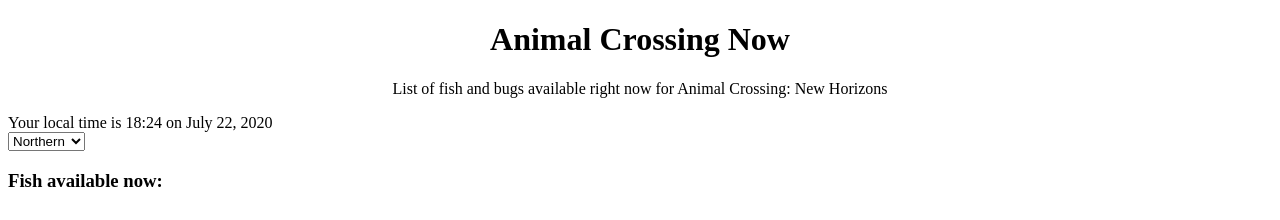
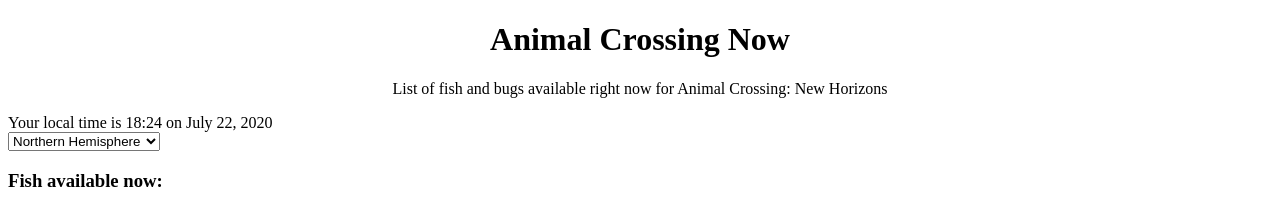
Before and after one commit to bekahjaned/animal-crossing-now, a React (Create React App) app: page / in a window 1280 px wide. Shown: the top 220 px of the page. Built offline with nearby package versions, Linux system fonts and the light colour scheme.

Commit message:
Add 'Hemisphere' to drop-down menu.

```diff
--- a/src/Components/Display.js
+++ b/src/Components/Display.js
@@ -106,8 +106,8 @@ class Display extends React.Component {
             value={this.state.user.hemisphere}
             onChange={this.handleChange}
           >
-            <option value="northern">Northern</option>
-            <option value="southern">Southern</option>
+            <option value="northern">Northern Hemisphere</option>
+            <option value="southern">Southern Hemisphere</option>
           </select>
         </div>
         <h3>Fish available now:</h3>
```
